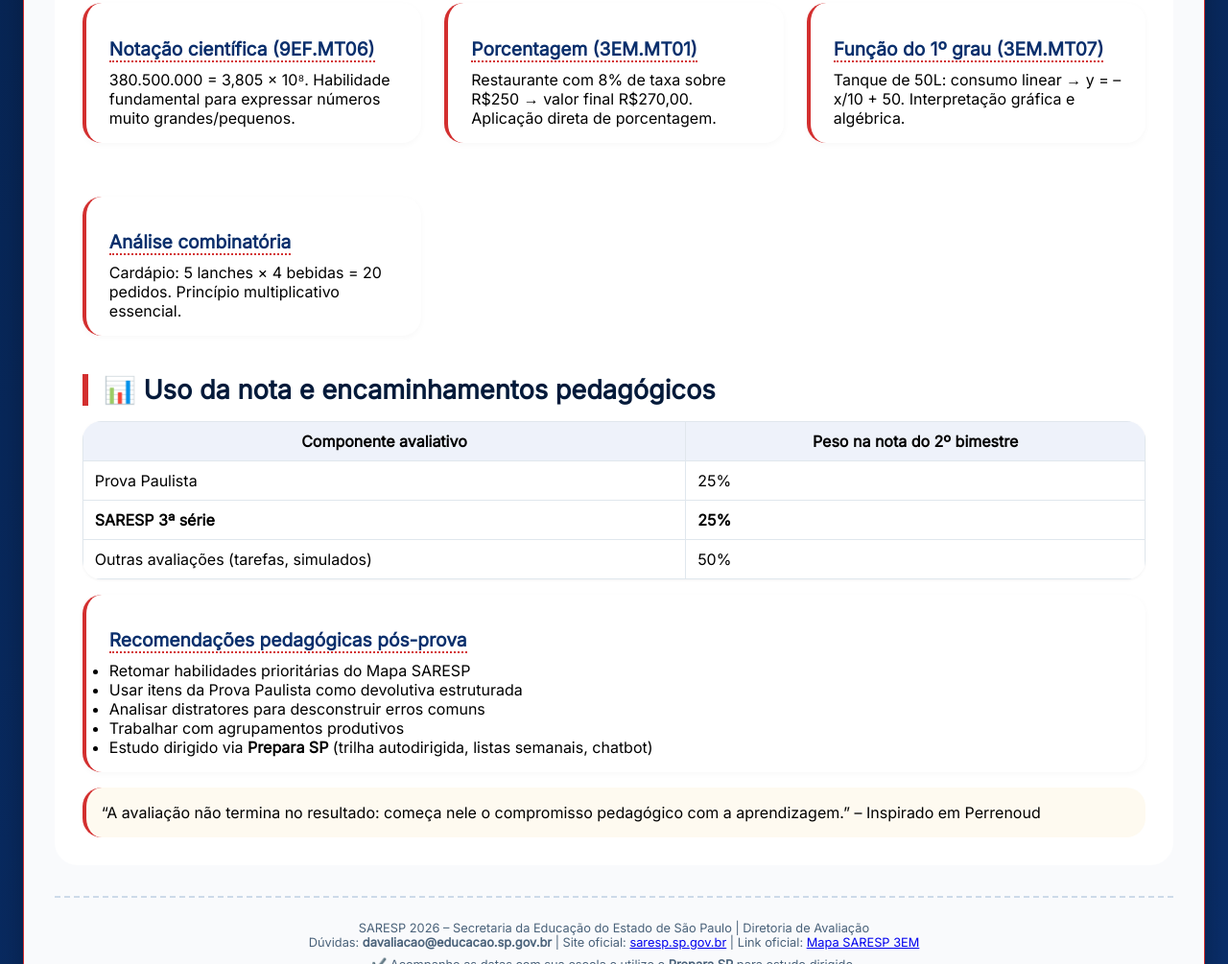
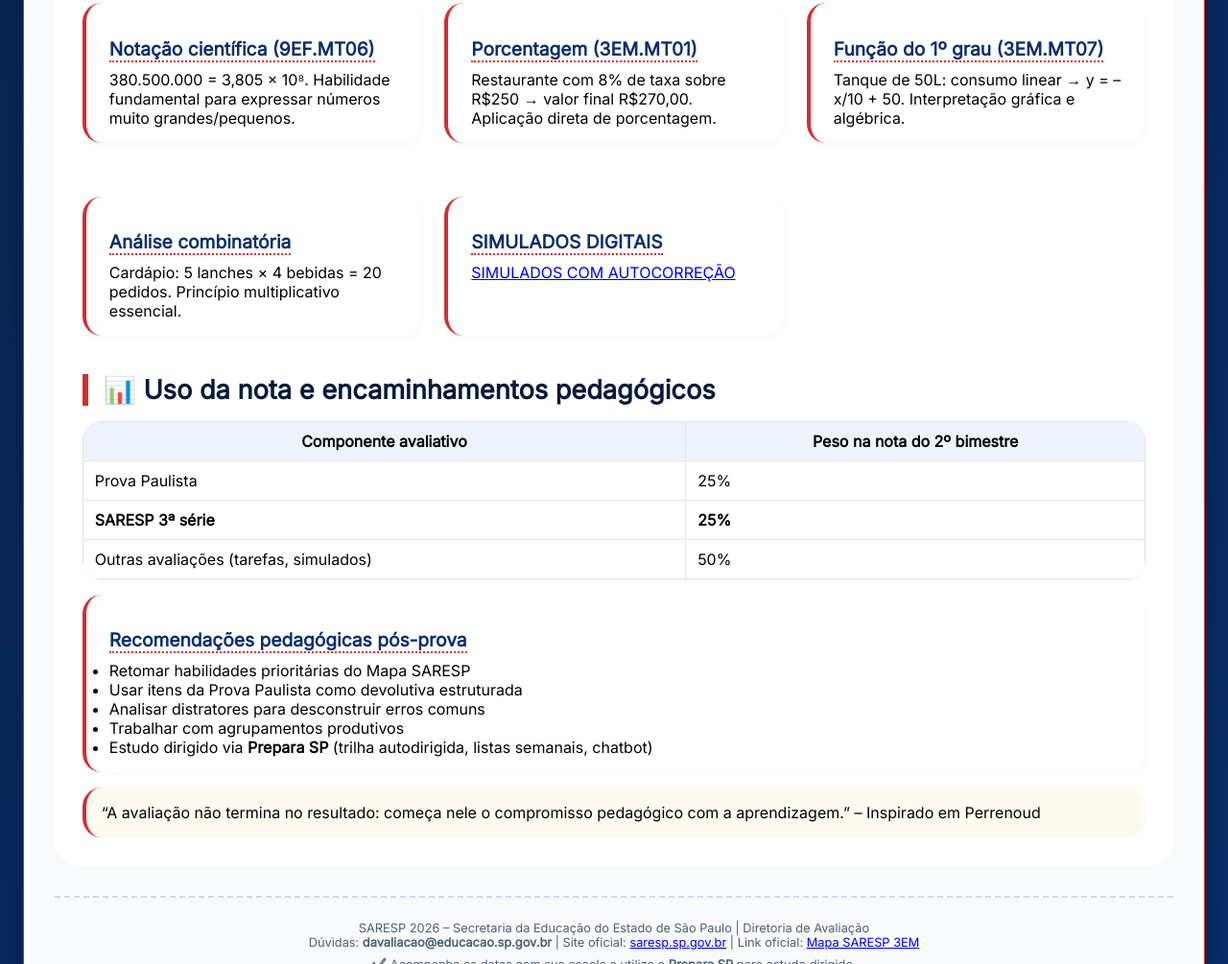
Before and after one commit to PNE-DE-CAI/guiasaresp3emurecai, a plain HTML site: page index.html in a window 1280 px wide. Shown: the part 2571-3576 px from the top of the page at 96% size. Drawn offline with Linux system fonts and the light colour scheme.

Commit message:
Add section for digital simulations with link

```diff
--- a/index.html
+++ b/index.html
@@ -447,6 +447,10 @@
                         <h3>Análise combinatória</h3>
                         <p>Cardápio: 5 lanches × 4 bebidas = 20 pedidos. Princípio multiplicativo essencial.</p>
                     </div>
+                     <div class="card-info">
+                        <h3>SIMULADOS DIGITAIS</h3>
+                        <p><a href="https://pne-de-cai.github.io/simuladosdigitaisurecaisaresp3em/">SIMULADOS COM AUTOCORREÇÃO</a></p><br>
+                    </div>
                 </div>
 
                 <h2>📊 Uso da nota e encaminhamentos pedagógicos</h2>
```
